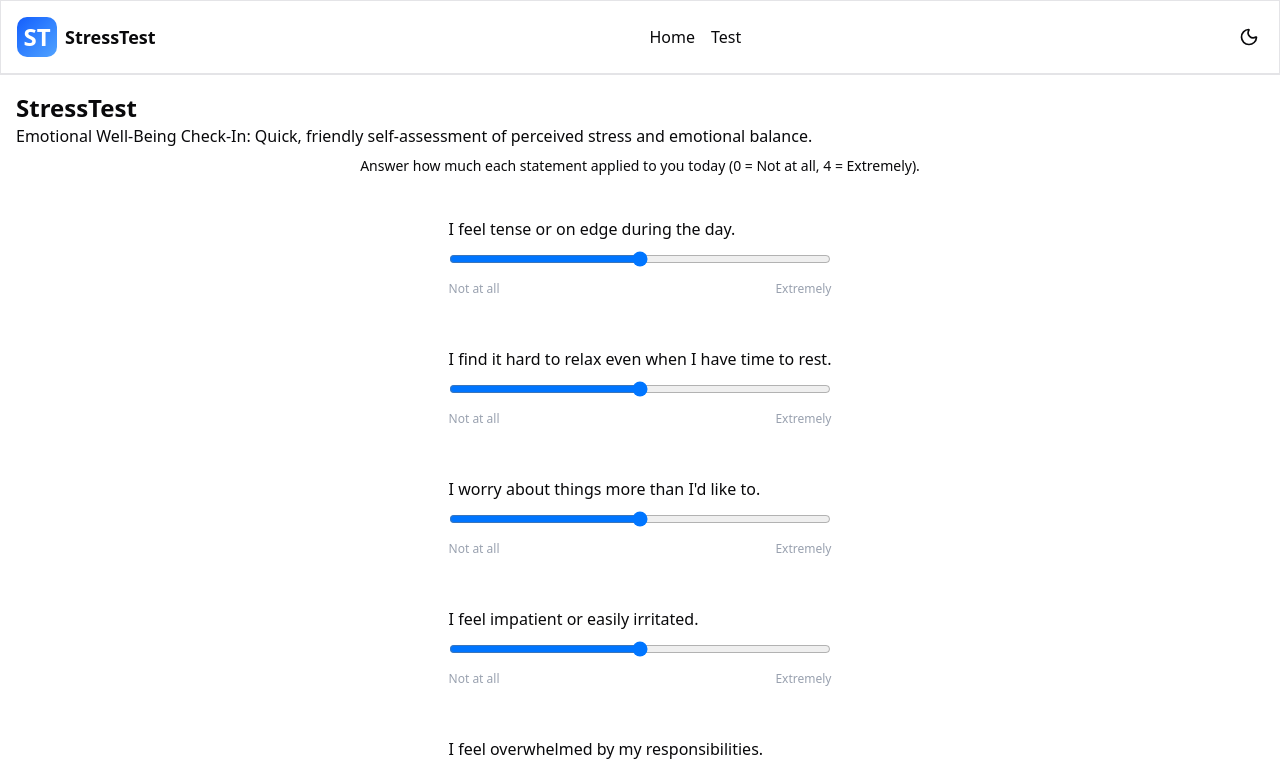
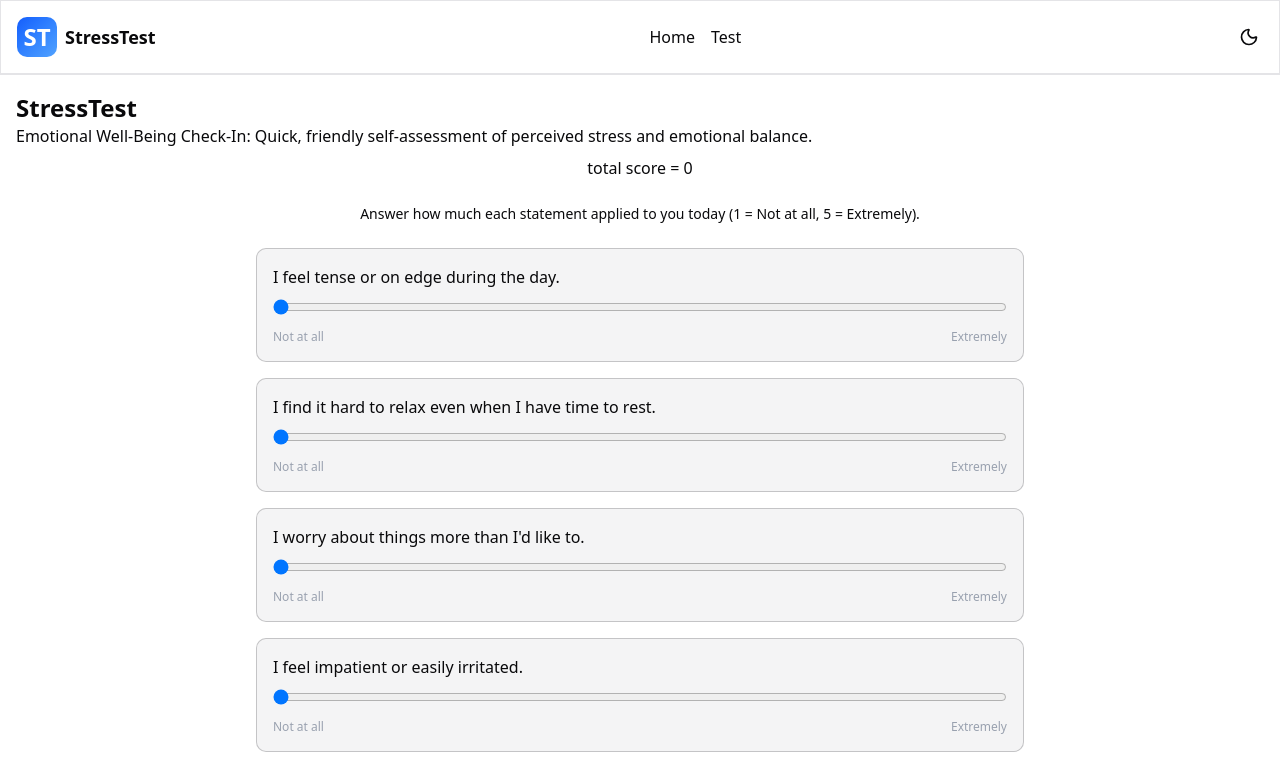
Before and after one commit to badger-99/stress_test, a Next.js app: page /test in a window 1280 px wide. Shown: the top 766 px of the page. Built offline with nearby package versions, Linux system fonts and the light colour scheme.

Commit message:
Compute scores

```diff
--- a/src/app/test/page.tsx
+++ b/src/app/test/page.tsx
@@ -1,9 +1,30 @@
-import Link from "next/link";
-import { stress_test } from "@/lib/questions";
-import QuestionCard from "@/components/question";
+'use client';
+
+import Link from 'next/link';
+import { stress_test } from '@/lib/questions';
+import QuestionCard from '@/components/question';
+import { useEffect, useState } from 'react';
+import { Answer } from '@/lib/types';
 
 export default function Test() {
 	const suite = stress_test.questions;
+	const [score, setScore] = useState(0);
+	const [answers, setAnswers] = useState<Record<string, Answer>>(() => {
+		const initialAnswers: Record<string, Answer> = {};
+		Object.keys(suite).forEach((qid) => {
+			const q = suite[qid];
+			initialAnswers[q.id] = { id: q.id, value: 0, category: q.category };
+		});
+		return initialAnswers;
+	});
+
+	const handleResponse = (id: string, value: number, category: string) => {
+		setAnswers((prev) => ({ ...prev, [id]: { id, value, category } }));
+	};
+
+	useEffect(() => {
+		setScore(Object.values(answers).reduce((sum, answer) => sum + answer.value, 0));
+	}, [answers, setScore]);
 	return (
 		<div className='flex-1 p-4'>
 			<p className='text-2xl font-semibold'>StressTest</p>
@@ -12,12 +33,21 @@ export default function Test() {
 				emotional balance.
 			</p>
 			<div className='w-full flex flex-col p-2 items-center justify-center gap-6'>
+				total score = {`${score}`}
 				<p className='text-sm'>
-					Answer how much each statement applied to you today (0 = Not at all, 4 = Extremely).
+					Answer how much each statement applied to you today (1 = Not at all, 5 = Extremely).
 				</p>
-        <div className="flex flex-col gap-4">
+				<div className='flex flex-col gap-4 w-3xl'>
 					{Object.keys(suite).map((question) => {
-            return <QuestionCard key={suite[`${question}`].id} question={suite[`${question}`]} />;
+						const q = suite[question];
+						return (
+							<QuestionCard
+								key={q.id}
+								question={q}
+								value={answers[q.id]?.value || 0}
+								onChange={(value) => handleResponse(q.id, value, q.category)}
+							/>
+						);
 					})}
 				</div>
 			</div>
--- a/src/components/question.tsx
+++ b/src/components/question.tsx
@@ -1,23 +1,25 @@
-import { Question } from "@/lib/types";
+import { Question } from '@/lib/types';
 
 interface Props {
   question: Question;
+  value: number;
+  onChange: (value: number) => void
 }
 
-export default function QuestionCard({question}: Props) {
-  return (
-		<div className='p-4 rounded-lg bg-white/3 border border-white/6'>
+export default function QuestionCard({ question, value, onChange }: Props) {
+	return (
+		<div className='p-4 rounded-lg bg-secondary dark:bg-secondary/10 border border-foreground/20'>
 			<div className='flex items-center justify-between mb-2'>
 				<div className='font-medium'>{question.text}</div>
 				{/* <div className='text-sm text-gray-300'>{answers[q.id]} / 4</div> */}
 			</div>
 			<input
 				type='range'
-				min='0'
-				max='4'
+				min='1'
+				max='5'
 				step='1'
-				// value={answers[q.id]}
-				// onChange={(e) => handleSliderChange(q.id, e.target.value)}
+				value={value}
+				onChange={(e) => onChange(Number(e.target.value))}
 				className='w-full'
 			/>
 			<div className='flex items-center justify-between text-xs text-gray-400 mt-2'>
```
Also changed, not shown: src/lib/types.ts (+10 -4 lines). Lines whose indentation alone changed are shown as unchanged.
